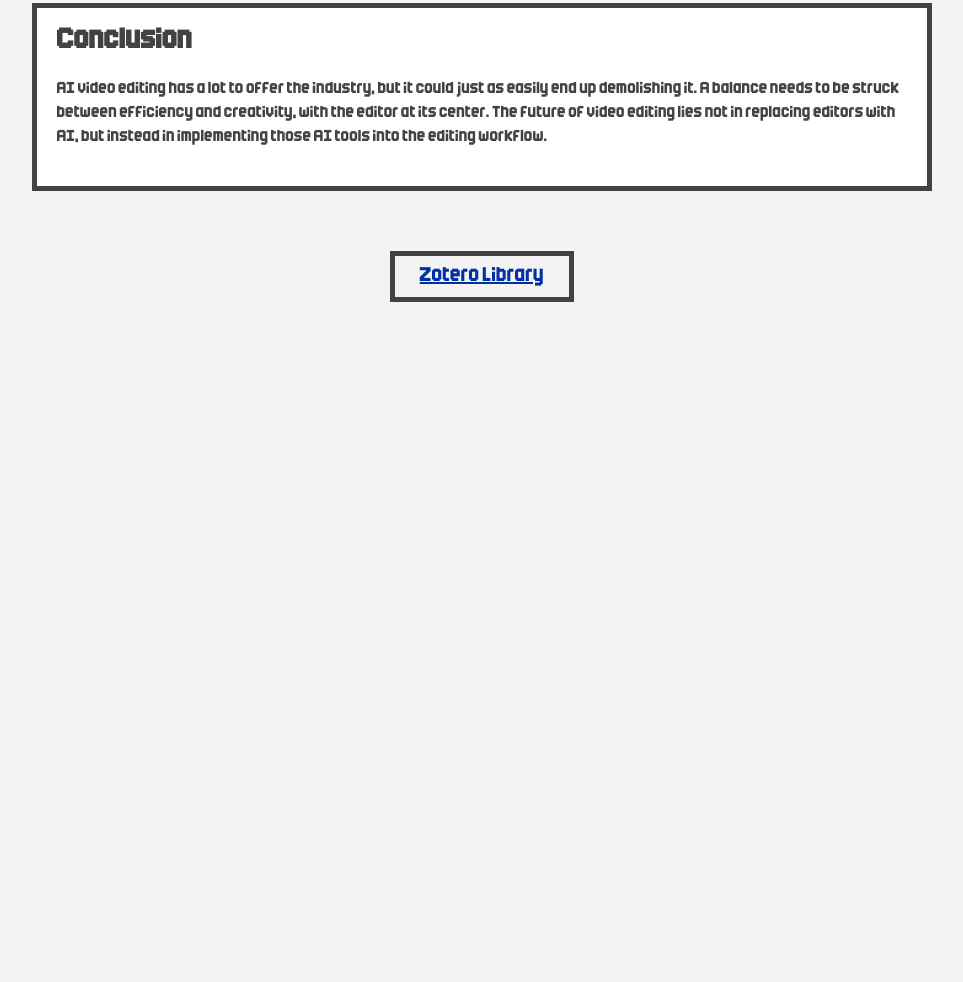
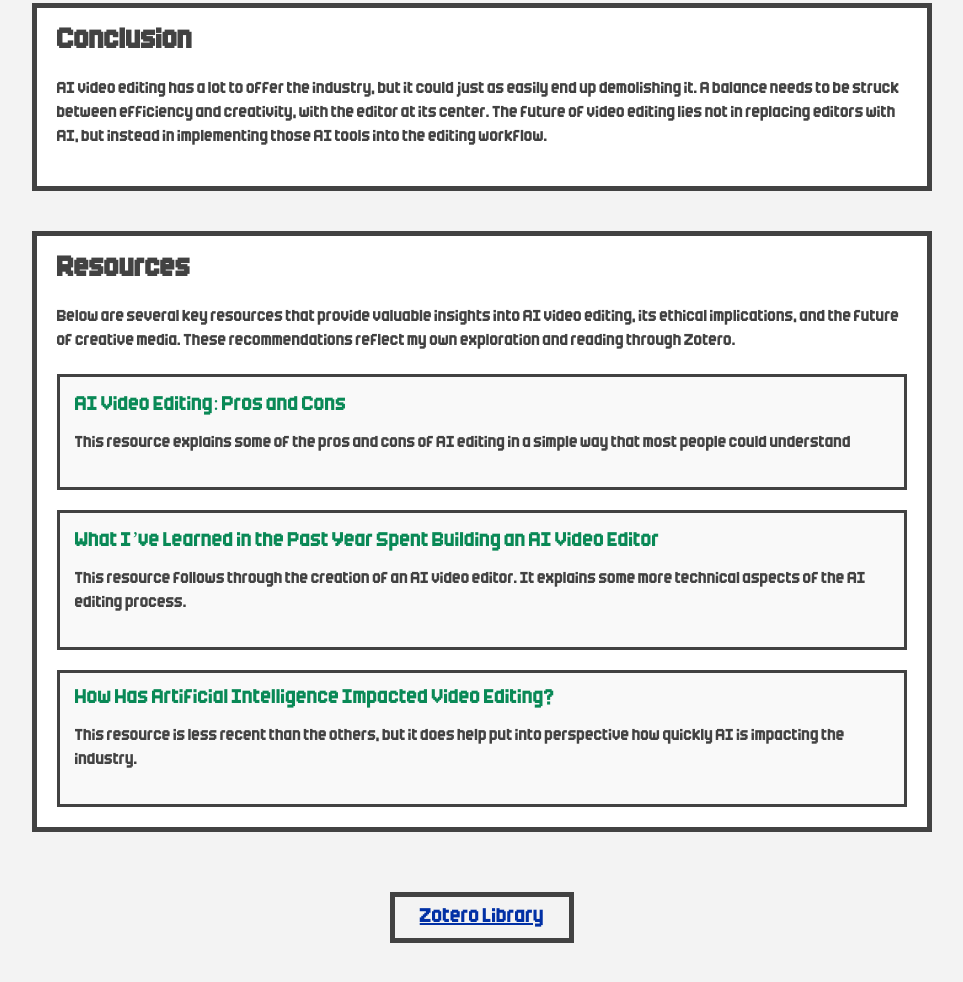
Before and after one commit to OH-ThatGuy/Personal-Site, a plain HTML site: page docs/webessay.html in a window 1280 px wide. Shown: the part 2964-3946 px from the top of the page, without its empty margins (158-1121 px from the left). Before the commit the page ends 3326 px from the top, so only its background shows below. Drawn offline with Linux system fonts and the light colour scheme.

Commit message:
Added some resource links

```diff
--- a/docs/css/stylesheet.css
+++ b/docs/css/stylesheet.css
@@ -8,7 +8,7 @@ body {
     margin: 0;
     min-height: 100vh;
     background: #F3F3F3;
-    overflow-y: auto; /* allows vertical scrolling */
+    overflow-y: auto;
 }
 
 .logo-container {
@@ -56,9 +56,8 @@ nav {
 .contact-link {
     color: #0130A5;
 }
-
 .webessay-link {
-    color: #098956
+    color: #098956;
 }
 
 .navbar li a:hover {
@@ -86,7 +85,6 @@ nav {
     line-height: 1.5;
 }
 
-/* Button styles */
 .button-box {
     text-align: center;
     margin: 80px auto;
@@ -114,19 +112,17 @@ nav {
     background: #8E8D93;
 }
 
-/* Buttons when toggled change color */
 .toggle-span.on {
     border-color: #098956;
     background: #098956;
 }
 
-/* Toggle Effects */
 .opacity {
     opacity: 0.3;
 }
 
 .alt-background {
-    background: #424242 !important; /* Found that marking as !important overrides other css to guarantee effect */
+    background: #424242 !important;
     color: #ffffff;
 }
 
@@ -134,7 +130,6 @@ nav {
     font-style: italic;
 }
 
-/* Makes the circle shrink when hovering */
 .circle {
     transition: transform 0.3s ease;
 }
@@ -152,7 +147,6 @@ nav {
     pointer-events: none;
 }
 
-/* Essay */
 .essay-container {
     max-width: 900px;
     margin: 40px auto;
@@ -200,7 +194,6 @@ nav {
     font-size: 18px;
 }
 
-/* Zotero Button */
 .zotero-button {
     display: block;
     width: fit-content;
@@ -217,3 +210,21 @@ nav {
     background: #8E8D93;
     color: #ffffff;
 }
+
+.resource {
+    margin-top: 20px;
+    padding: 15px;
+    border: 3px solid #424242;
+    background: #F9F9F9;
+}
+
+.resource-link {
+    font-size: 20px;
+    color: #098956;
+    text-decoration: none;
+}
+
+.resource-link:hover {
+    text-decoration: underline;
+    color: #B32B59;
+}
--- a/docs/webessay.html
+++ b/docs/webessay.html
@@ -8,7 +8,6 @@
         <script src="buttons.js"></script>
     </head>
     <body>
-        <!-- Navigation Bar -->
         <nav>
             <ul class="navbar">
                 <li>
@@ -25,13 +24,9 @@
                 </li>
             </ul>
         </nav>
-        <!-- Essay -->
-        <!-- Placeholders for images in place, will find later -->
-        <!-- May need to change font due to lack of certain characters like () and ; -->
         <div class="essay-container">
             <h1>AI Video Editing</h1>
             <section class="essay-section" id="introduction">
-                <!-- Need a cool visual/hook on the page, maybe something with SVG? Still working it out -->
                 <h2>Introduction</h2>
                 <p>AI tools have become more prominent than ever before. Tasks that previously took
                     a long time can be completed in mere minutes. One particular field that has been
@@ -115,12 +110,40 @@
             <section class="essay-section" id="conclusion">
                 <h2>Conclusion</h2>
                 <p>AI video editing has a lot to offer the industry, but it could just as easily end
-                    up demolishing <!-- May be too strong of a word to use --> it. A balance needs
-                    to be struck between efficiency and creativity, with the editor at its center.
-                    The future of video editing lies not in replacing editors with AI, but instead
-                    in implementing those AI tools into the editing workflow.</p>
+                    up demolishing it. A balance needs to be struck between efficiency and
+                    creativity, with the editor at its center. The future of video editing lies not
+                    in replacing editors with AI, but instead in implementing those AI tools into
+                    the editing workflow.</p>
             </section>
-            <!-- Zotero -->
+            <section class="essay-section" id="resources">
+                <h2>Resources</h2>
+                <p>Below are several key resources that provide valuable insights into AI video
+                    editing, its ethical implications, and the future of creative media. These
+                    recommendations reflect my own exploration and reading through Zotero.</p>
+                <div class="resource">
+                    <a
+                        href="https://www.zotero.org/groups/6207646/d4_oh_artificialintelligencevideocreation/items/5WCIWCN6/attachment/U43EC6XD/reader"
+                        class="resource-link">AI Video Editing: Pros and Cons</a>
+                    <p>This resource explains some of the pros and cons of AI editing in a simple
+                        way that most people could understand</p>
+                </div>
+                <div class="resource">
+                    <a
+                        href="https://www.zotero.org/groups/6207646/d4_oh_artificialintelligencevideocreation/items/ACFNV2Y7/attachment/RYZXVVKJ/reader"
+                        class="resource-link">What I’ve Learned in the Past Year Spent Building an
+                        AI Video Editor</a>
+                    <p>This resource follows through the creation of an AI video editor. It explains
+                        some more technical aspects of the AI editing process.</p>
+                </div>
+                <div class="resource">
+                    <a
+                        href="https://www.intelligenthq.com/how-has-artificial-intelligence-impacted-video-editing/"
+                        class="resource-link">How Has Artificial Intelligence Impacted Video
+                        Editing?</a>
+                    <p>This resource is less recent than the others, but it does help put into
+                        perspective how quickly AI is impacting the industry.</p>
+                </div>
+            </section>
             <a
                 href="https://www.zotero.org/groups/6207646/d_oh_artificialintelligencevideocreation/library"
                 class="zotero-button"> Zotero Library </a>
```
